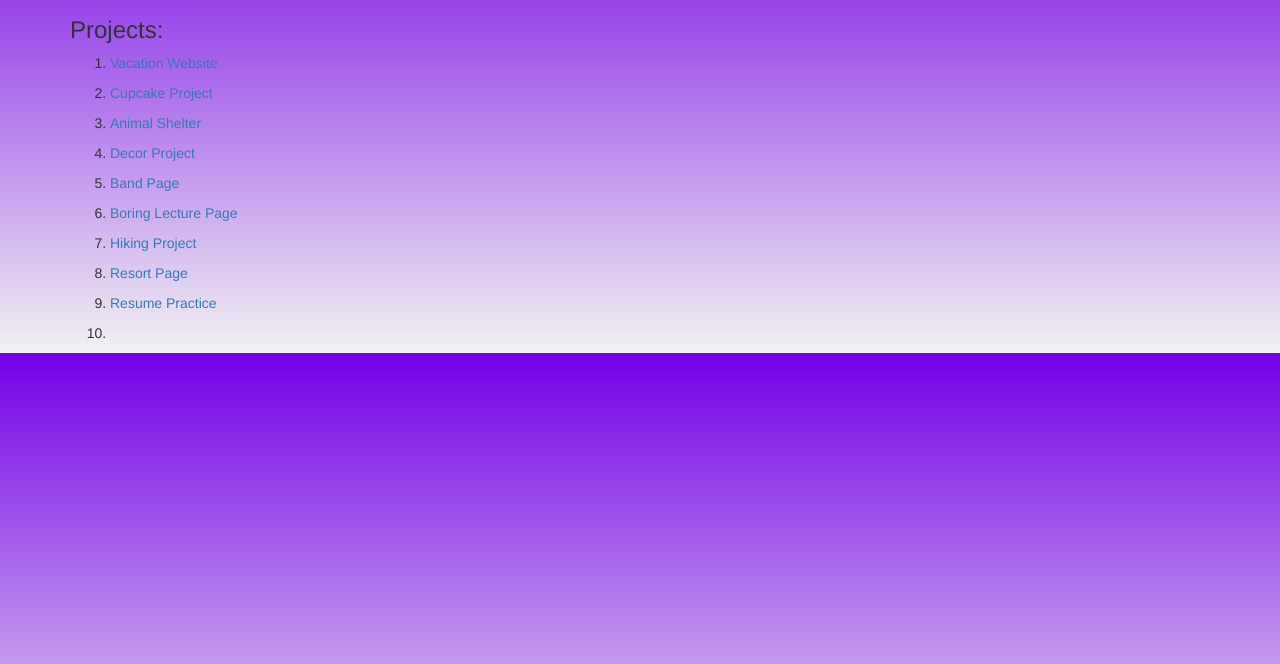
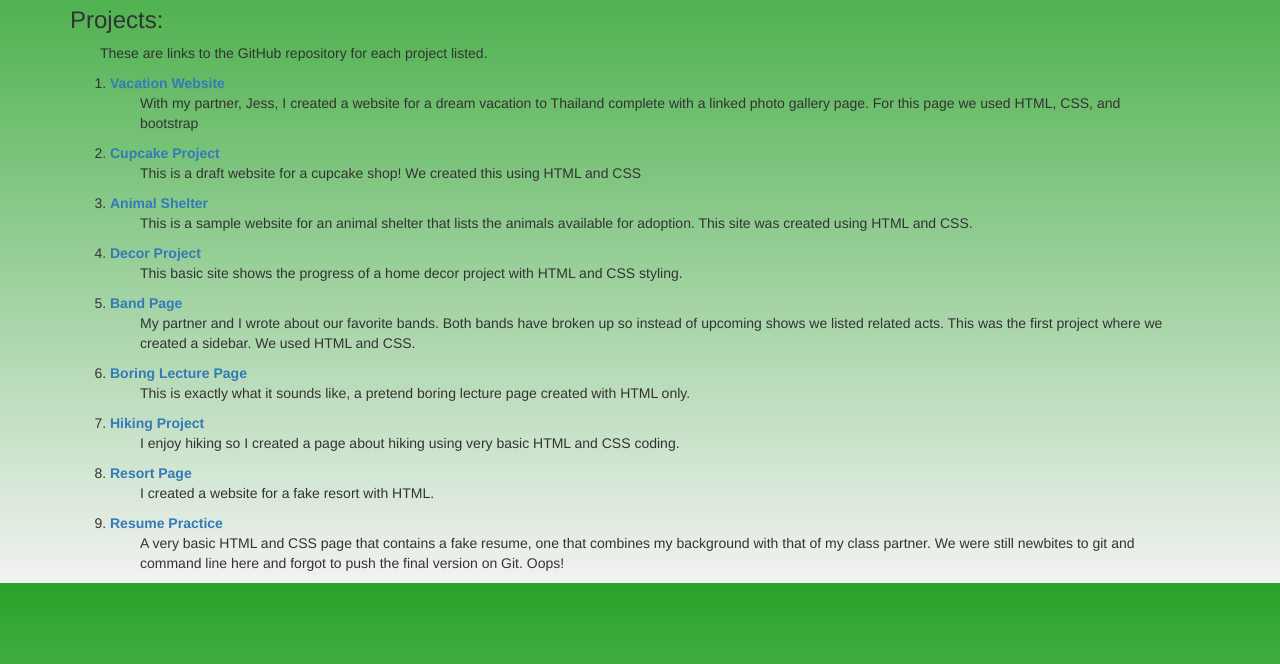
Before and after one commit to hhillaryy/hhillaryy.github.io, a plain HTML site: page index.html in a window 1280 px wide. Shown: the part 136-800 px from the top of the page. Drawn offline with nearby package versions, Linux system fonts and the light colour scheme.

Commit message:
Update styling in contact page, refine css style, and added links to ordered list of projects along with detailed descriptions

```diff
--- a/css/styles.css
+++ b/css/styles.css
@@ -4,5 +4,9 @@ p {
 }
 
 .gradient {
-  background: linear-gradient(#7300e6, #f2f2f2);
+  background: linear-gradient(#29a329, #f2f2f2);
 }
+
+a {
+  font-weight: bolder;
+}
--- a/index.html
+++ b/index.html
@@ -15,34 +15,33 @@
       <li><a href="about-me.html">About Me</a></li>
       <li><a href="contact.html">Contact</a></li>
     </ul>
-  </header>
 
     <h2>Hillary Hintzen</h2>
-    <p>Welcome to my portfolio page! PLease check out the projects below and click through the nav about to learn more about me </p>
+    <p>Welcome to my portfolio page! Please check out the projects below and click through the nav about to learn more about me </p>
+  </header>
 
 
     <h3>Projects:</h3>
+      <p>These are links to the GitHub repository for each project listed.</p>
       <ol>
-        <li><a href="">Vacation Website</a></li>
-          <p></p>
-        <li><a href="">Cupcake Project</a></li>
-            <p></p>
-        <li><a href="">Animal Shelter</a></li>
-              <p></p>
-        <li><a href="">Decor Project</a></li>
-                <p></p>
-        <li><a href="">Band Page</a></li>
-                  <p></p>
-        <li><a href="">Boring Lecture Page</a></li>
-                    <p></p>
-        <li><a href="">Hiking Project</a></li>
-                      <p></p>
-        <li><a href="">Resort Page</a></li>
-                        <p></p>
-        <li><a href="">Resume Practice</a></li>
-                          <p></p>
-        <li><a href=""> </a></li>
-                            <p></p>
+        <li><a href="https://github.com/hhillaryy/vacation-website.git">Vacation Website</a></li>
+          <p>With my partner, Jess, I created a website for a dream vacation to Thailand complete with a linked photo gallery page. For this page we used HTML, CSS, and bootstrap</p>
+        <li><a href="https://github.com/hhillaryy/cupcake-project.git">Cupcake Project</a></li>
+          <p>This is a draft website for a cupcake shop! We created this using HTML and CSS</p>
+        <li><a href="https://github.com/hhillaryy/animal-shelter.git">Animal Shelter</a></li>
+          <p>This is a sample website for an animal shelter that lists the animals available for adoption. This site was created using HTML and CSS.</p>
+        <li><a href="https://github.com/hhillaryy/decor-project.git">Decor Project</a></li>
+          <p>This basic site shows the progress of a home decor project with HTML and CSS styling.</p>
+        <li><a href="https://github.com/hhillaryy/band-page.git">Band Page</a></li>
+          <p>My partner and I wrote about our favorite bands. Both bands have broken up so instead of upcoming shows we listed related acts. This was the first project where we created a sidebar. We used HTML and CSS. </p>
+        <li><a href="https://github.com/hhillaryy/boring-lecture.git">Boring Lecture Page</a></li>
+          <p>This is exactly what it sounds like, a pretend boring lecture page created with HTML only.</p>
+        <li><a href="https://github.com/hhillaryy/hiking-project.git">Hiking Project</a></li>
+          <p>I enjoy hiking so I created a page about hiking using very basic HTML and CSS coding.</p>
+        <li><a href="https://github.com/hhillaryy/resort-page.git">Resort Page</a></li>
+          <p>I created a website for a fake resort with HTML.</p>
+        <li><a href="https://github.com/hhillaryy/resume_practice.git">Resume Practice</a></li>
+          <p>A very basic HTML and CSS page that contains a fake resume, one that combines my background with that of my class partner. We were still newbites to git and command line here and forgot to push the final version on Git. Oops!</p>
   </div>
   </body>
   </html>
```
Also changed, not shown: contact.html (+7 -3 lines).
